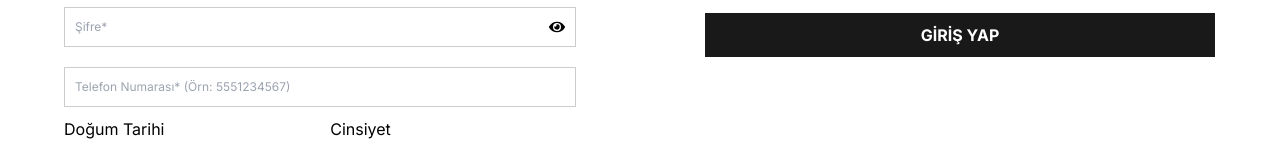
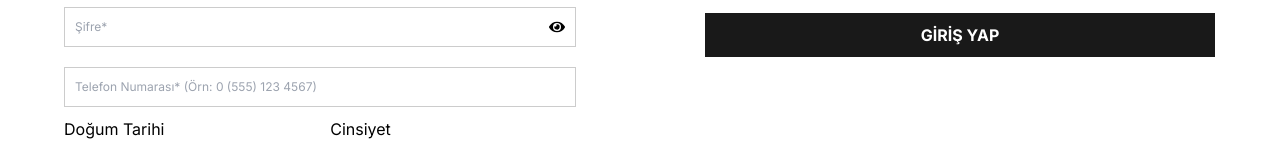
Before and after one commit to mrvozturk/DigitalEmporium, a Next.js app: page /auth in a window 1280 px wide. Shown: the part 211-361 px from the top of the page. Built offline with nearby package versions, Linux system fonts and the light colour scheme.

Commit message:
inputmask added

```diff
--- a/package.json
+++ b/package.json
@@ -15,6 +15,7 @@
     "react-datepicker": "^6.9.0",
     "react-dom": "^18.2.0",
     "react-icons": "^5.0.1",
+    "react-input-mask": "^2.0.4",
     "react-redux": "^9.1.0",
     "react-spring": "^9.7.3",
     "redux": "^5.0.1"
@@ -24,6 +25,7 @@
     "@types/react": "^18",
     "@types/react-datepicker": "^6.2.0",
     "@types/react-dom": "^18",
+    "@types/react-input-mask": "^3.0.5",
     "autoprefixer": "^10.0.1",
     "eslint": "^8",
     "eslint-config-next": "14.1.3",
--- a/src/app/auth/register/index.tsx
+++ b/src/app/auth/register/index.tsx
@@ -3,6 +3,7 @@ import 'react-datepicker/dist/react-datepicker.css';
 import React, { useState } from 'react';
 import DatePicker from 'react-datepicker';
 import { FaEye, FaEyeSlash } from 'react-icons/fa';
+import InputMask from 'react-input-mask';
 import styles from './register.module.css';
 
 const RegisterForm: React.FC = () => {
@@ -154,11 +155,16 @@ const RegisterForm: React.FC = () => {
           </div>
         )}
 
-        <input
+        <InputMask
+          mask='0 (599) 999 99 99'
+          maskChar='_'
           type='tel'
           name='phoneNumber'
-          placeholder='Telefon Numarası* (Örn: 5551234567)'
+          placeholder='Telefon Numarası* (Örn: 0 (555) 123 4567)'
         />
+        {formErrors.phoneNumber && (
+          <p className={styles.error}>{formErrors.phoneNumber}</p>
+        )}
         {formErrors.phoneNumber && (
           <p className={styles.error}>{formErrors.phoneNumber}</p>
         )}
```
